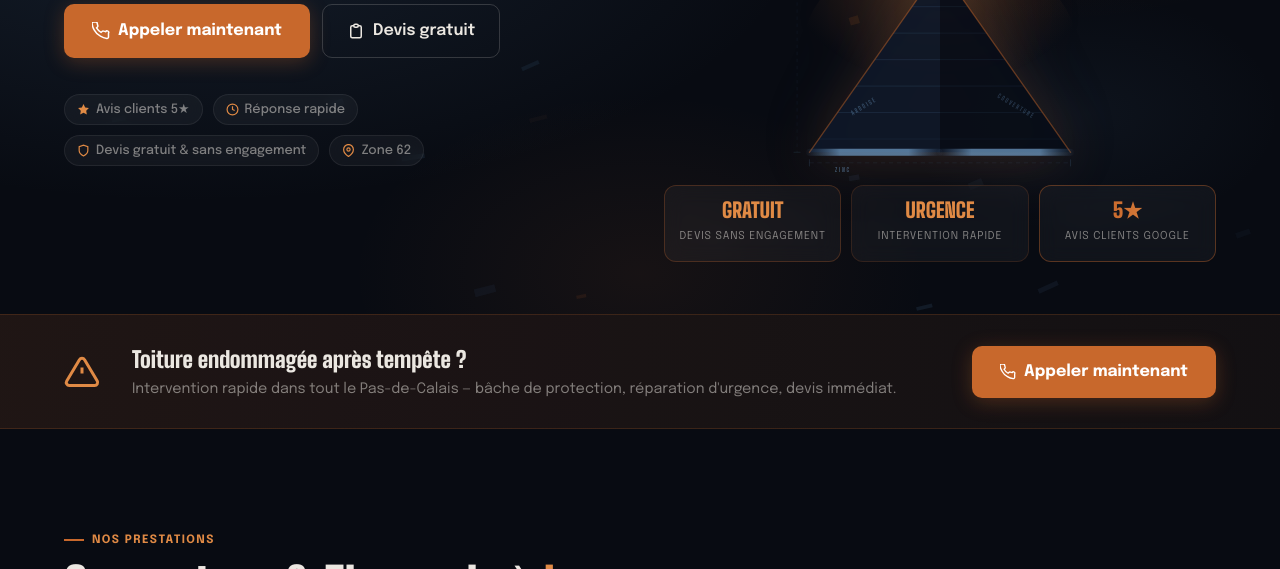
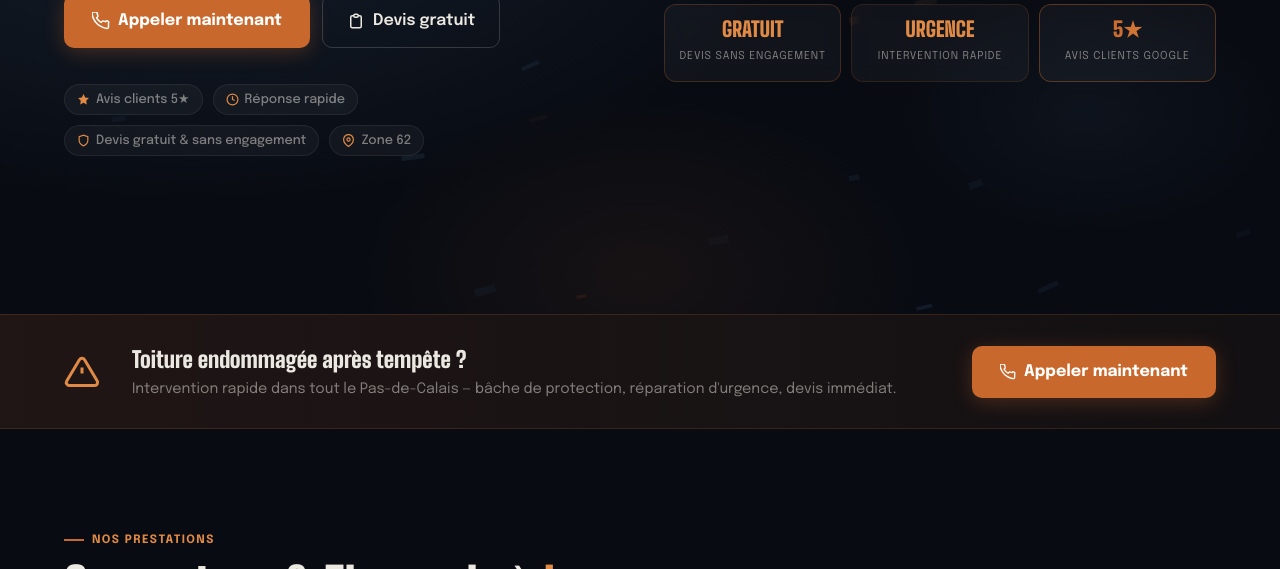
Before and after one commit to aechandouri/1001toitures-lens, a plain HTML site: page index.html in a window 1280 px wide. Shown: the part 555-1124 px from the top of the page. Drawn offline with nearby package versions, Linux system fonts and the light colour scheme.

Commit message:
fix: retire SVG triangle hero, réduit espace haut (padding 80→48px, hero-right 480→360px)
Co-Authored-By: Claude Sonnet 4.6 <noreply@anthropic.com>

```diff
--- a/index.html
+++ b/index.html
@@ -178,7 +178,7 @@
       z-index: 2;
       max-width: 1200px;
       margin: 0 auto;
-      padding: 80px 24px 60px;
+      padding: 48px 24px 48px;
       display: grid;
       grid-template-columns: 1fr 1fr;
       gap: 48px;
@@ -280,12 +280,12 @@
     /* HERO RIGHT */
     .hero-right {
       position: relative;
-      height: 480px;
+      height: 360px;
       display: flex;
       flex-direction: column;
       justify-content: space-between;
       align-items: stretch;
-      padding: 20px 0 16px;
+      padding: 12px 0 12px;
     }
     .hero-deco-typo {
       pointer-events: none;
@@ -954,95 +954,6 @@
         <span class="deco-line deco-line-1">TOITURE</span>
         <span class="deco-line deco-line-2">ZINC</span>
         <span class="deco-line deco-line-3">COUVERTURE</span>
-      </div>
-
-      <!-- Roof profile SVG — profil de toiture couvreur -->
-      <div class="hero-svg-wrap">
-        <svg class="hero-roof-svg" viewBox="0 0 340 280" fill="none" xmlns="http://www.w3.org/2000/svg">
-          <defs>
-            <linearGradient id="cpGrad" x1="0" y1="0" x2="0" y2="1">
-              <stop offset="0%" stop-color="#F5B973"/>
-              <stop offset="60%" stop-color="#E08A45"/>
-              <stop offset="100%" stop-color="#C8682C" stop-opacity="0.6"/>
-            </linearGradient>
-            <linearGradient id="znG" x1="0" y1="0" x2="1" y2="0">
-              <stop offset="0%"   stop-color="#4E7299" stop-opacity="0.05"/>
-              <stop offset="25%"  stop-color="#6B96BE"/>
-              <stop offset="75%"  stop-color="#6B96BE"/>
-              <stop offset="100%" stop-color="#4E7299" stop-opacity="0.05"/>
-            </linearGradient>
-            <radialGradient id="peakGlw" cx="50%" cy="50%" r="50%">
-              <stop offset="0%"   stop-color="#F5B973" stop-opacity="0.8"/>
-              <stop offset="60%"  stop-color="#E08A45" stop-opacity="0.3"/>
-              <stop offset="100%" stop-color="#C8682C" stop-opacity="0"/>
-            </radialGradient>
-            <radialGradient id="ridgeGlw" cx="50%" cy="15%" r="55%">
-              <stop offset="0%"   stop-color="#E08A45" stop-opacity="0.25"/>
-              <stop offset="100%" stop-color="#C8682C" stop-opacity="0"/>
-            </radialGradient>
-            <clipPath id="lSlope">
-              <polygon points="22,250 170,40 170,250"/>
-            </clipPath>
-            <clipPath id="rSlope">
-              <polygon points="170,40 318,250 170,250"/>
-            </clipPath>
-          </defs>
-
-          <!-- Warm glow behind roof -->
-          <ellipse cx="170" cy="130" rx="155" ry="110" fill="url(#ridgeGlw)"/>
-
-          <!-- LEFT FACE (lumière) -->
-          <polygon points="22,250 170,40 170,250" fill="#0F1829" opacity="0.92"/>
-          <g clip-path="url(#lSlope)">
-            <line x1="0" y1="85"  x2="340" y2="85"  stroke="#263A52" stroke-width="0.8" opacity="0.7"/>
-            <line x1="0" y1="115" x2="340" y2="115" stroke="#263A52" stroke-width="0.8" opacity="0.7"/>
-            <line x1="0" y1="145" x2="340" y2="145" stroke="#263A52" stroke-width="0.8" opacity="0.7"/>
-            <line x1="0" y1="175" x2="340" y2="175" stroke="#263A52" stroke-width="0.8" opacity="0.7"/>
-            <line x1="0" y1="205" x2="340" y2="205" stroke="#263A52" stroke-width="0.8" opacity="0.7"/>
-            <line x1="0" y1="235" x2="340" y2="235" stroke="#263A52" stroke-width="0.6" opacity="0.5"/>
-          </g>
-
-          <!-- RIGHT FACE (ombre) -->
-          <polygon points="170,40 318,250 170,250" fill="#080E18" opacity="0.92"/>
-          <g clip-path="url(#rSlope)">
-            <line x1="0" y1="85"  x2="340" y2="85"  stroke="#1E2E40" stroke-width="0.8" opacity="0.55"/>
-            <line x1="0" y1="115" x2="340" y2="115" stroke="#1E2E40" stroke-width="0.8" opacity="0.55"/>
-            <line x1="0" y1="145" x2="340" y2="145" stroke="#1E2E40" stroke-width="0.8" opacity="0.55"/>
-            <line x1="0" y1="175" x2="340" y2="175" stroke="#1E2E40" stroke-width="0.8" opacity="0.55"/>
-            <line x1="0" y1="205" x2="340" y2="205" stroke="#1E2E40" stroke-width="0.8" opacity="0.55"/>
-            <line x1="0" y1="235" x2="340" y2="235" stroke="#1E2E40" stroke-width="0.6" opacity="0.4"/>
-          </g>
-
-          <!-- Roof outline (copper edge) -->
-          <polyline points="22,250 170,40 318,250" stroke="rgba(200,104,44,0.45)" stroke-width="1.5" fill="none" stroke-linecap="round" stroke-linejoin="round"/>
-
-          <!-- Zinc gutters (gouttières) -->
-          <rect x="18"  y="246" width="155" height="8" rx="4" fill="url(#znG)" opacity="0.75"/>
-          <rect x="167" y="246" width="155" height="8" rx="4" fill="url(#znG)" opacity="0.75"/>
-
-          <!-- Faîtage (ridge cap copper) -->
-          <rect x="154" y="33" width="32" height="12" rx="4" fill="url(#cpGrad)"/>
-          <rect x="156" y="34" width="28" height="3.5" rx="1.5" fill="rgba(255,220,160,0.45)"/>
-
-          <!-- Peak glow halos -->
-          <circle cx="170" cy="39" r="28" fill="url(#peakGlw)"/>
-          <circle cx="170" cy="39" r="5"  fill="#F5B973" opacity="0.95"/>
-          <circle cx="170" cy="39" r="2.5" fill="#FFF4E0"/>
-
-          <!-- Blueprint dimension lines -->
-          <line x1="22"  y1="262" x2="318" y2="262" stroke="rgba(78,114,153,0.18)" stroke-width="0.8" stroke-dasharray="5,4"/>
-          <line x1="22"  y1="258" x2="22"  y2="266" stroke="rgba(78,114,153,0.25)" stroke-width="1"/>
-          <line x1="318" y1="258" x2="318" y2="266" stroke="rgba(78,114,153,0.25)" stroke-width="1"/>
-          <line x1="8"   y1="40"  x2="8"   y2="250" stroke="rgba(78,114,153,0.12)" stroke-width="0.8" stroke-dasharray="4,4"/>
-          <line x1="4"   y1="40"  x2="12"  y2="40"  stroke="rgba(78,114,153,0.20)" stroke-width="1"/>
-          <line x1="4"   y1="250" x2="12"  y2="250" stroke="rgba(78,114,153,0.20)" stroke-width="1"/>
-
-          <!-- Labels blueprint -->
-          <text x="170" y="28" text-anchor="middle" font-family="'Big Shoulders Display', sans-serif" font-weight="700" font-size="7" fill="rgba(224,138,69,0.75)" letter-spacing="3">FAÎTAGE</text>
-          <text x="85"  y="200" text-anchor="middle" font-family="'Big Shoulders Display', sans-serif" font-weight="700" font-size="7" fill="rgba(107,150,190,0.45)" letter-spacing="2" transform="rotate(-31 85 200)">ARDOISE</text>
-          <text x="255" y="200" text-anchor="middle" font-family="'Big Shoulders Display', sans-serif" font-weight="700" font-size="7" fill="rgba(107,150,190,0.35)" letter-spacing="2" transform="rotate(31 255 200)">COUVERTURE</text>
-          <text x="60"  y="272" text-anchor="middle" font-family="'Big Shoulders Display', sans-serif" font-weight="700" font-size="7" fill="rgba(107,150,190,0.55)" letter-spacing="2">ZINC</text>
-        </svg>
       </div>
 
       <div class="hero-stat-cards">
```
